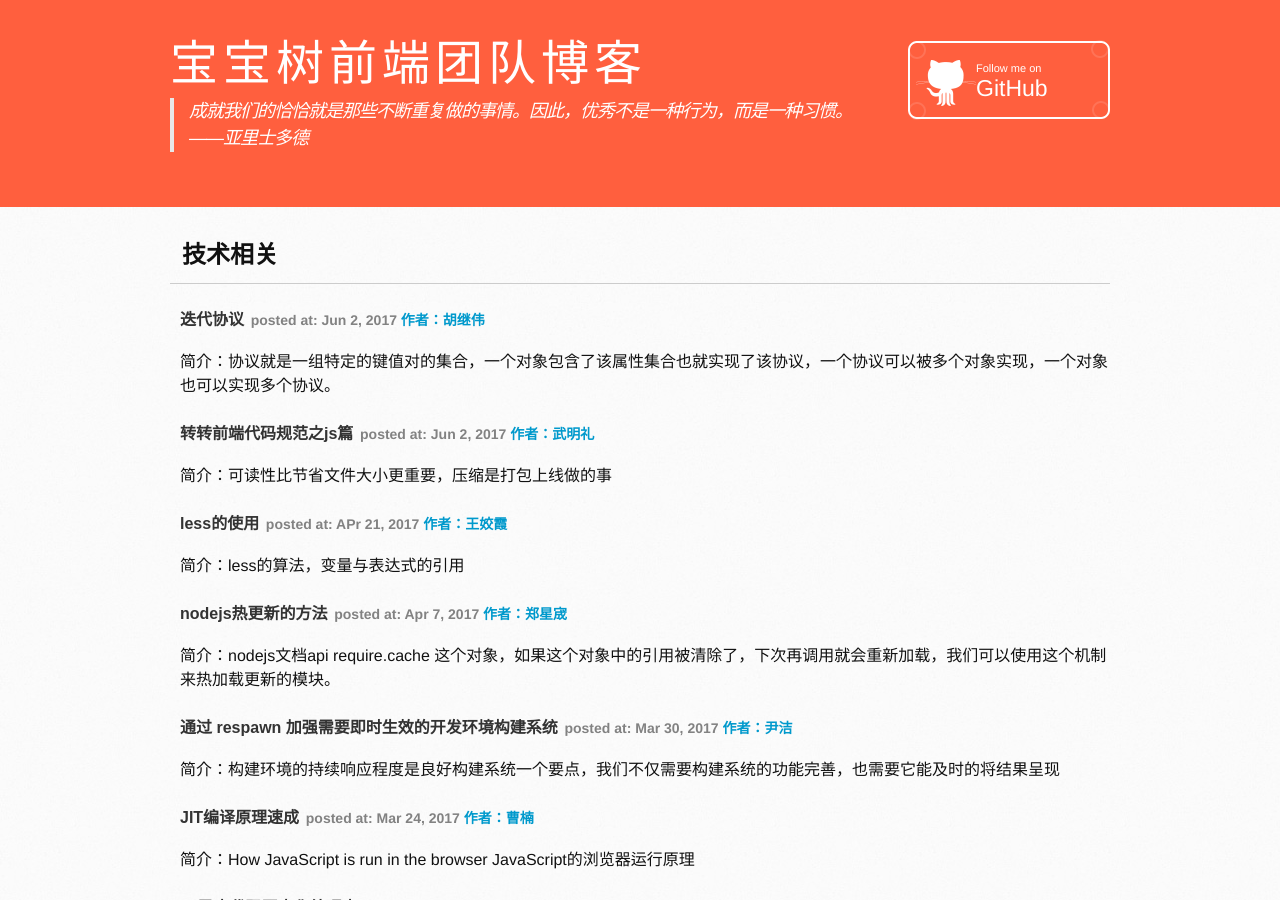
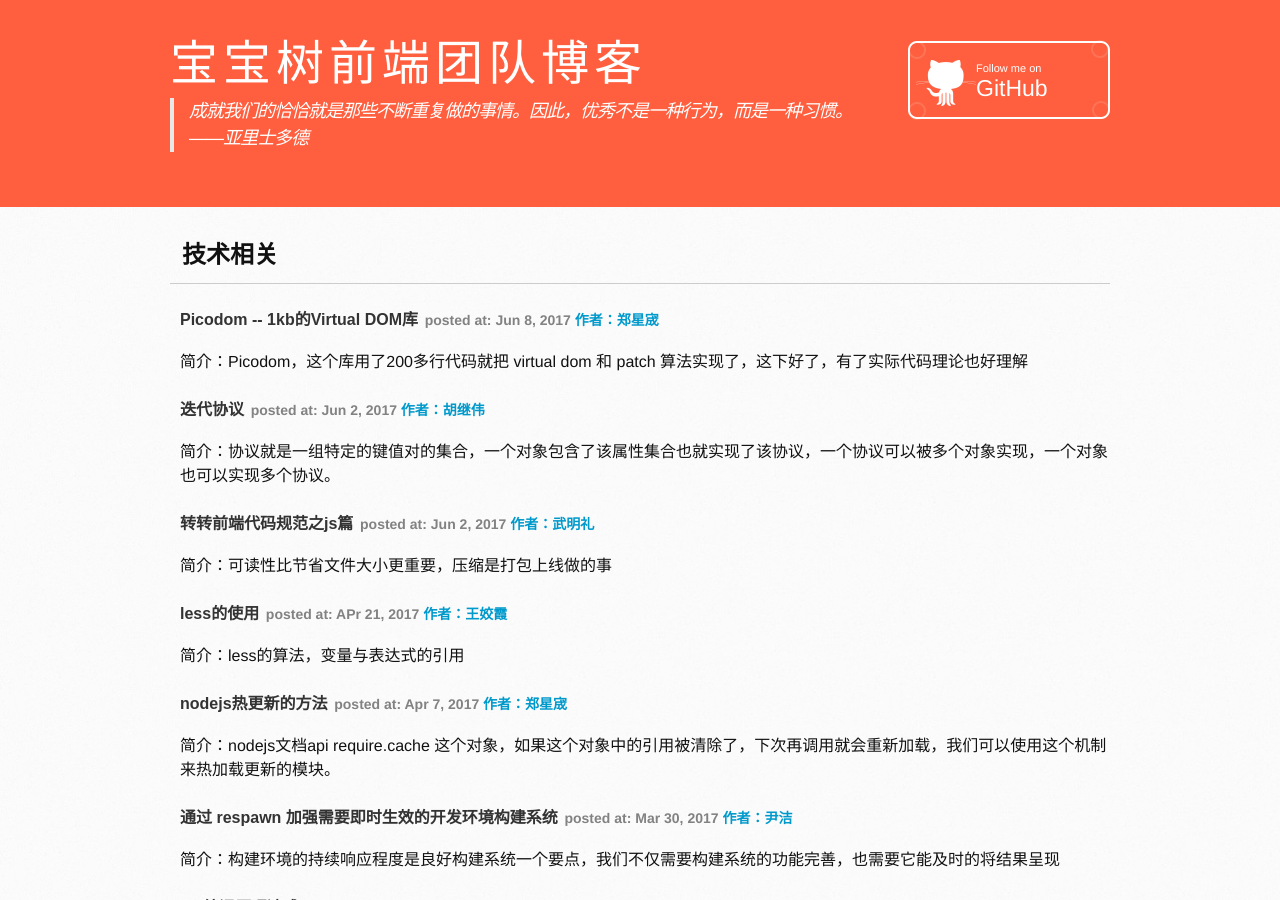
Before and after one commit to bystep15/bystep15.github.io, a Jekyll site: the page built from index.html, in a window 1280 px wide and 900 px high. Built offline with Jekyll 4.4.1, drawn with Linux system fonts in a browser that asks for light colours; the list of posts is cut into pages by our own code.

Commit message:
add blog

```diff
--- a/_data/weekly.yml
+++ b/_data/weekly.yml
@@ -1,3 +1,9 @@
+- author: 郑星宬
+  title: Picodom -- 1kb的Virtual DOM库
+  time: Jun 8, 2017
+  href: http://brooch.me/2017/06/09/picodom-introduce/?from=groupmessage
+  description: Picodom，这个库用了200多行代码就把 virtual dom 和 patch 算法实现了，这下好了，有了实际代码理论也好理解
+
 - author: 胡继伟
   title: 迭代协议
   time: Jun 2, 2017
```
